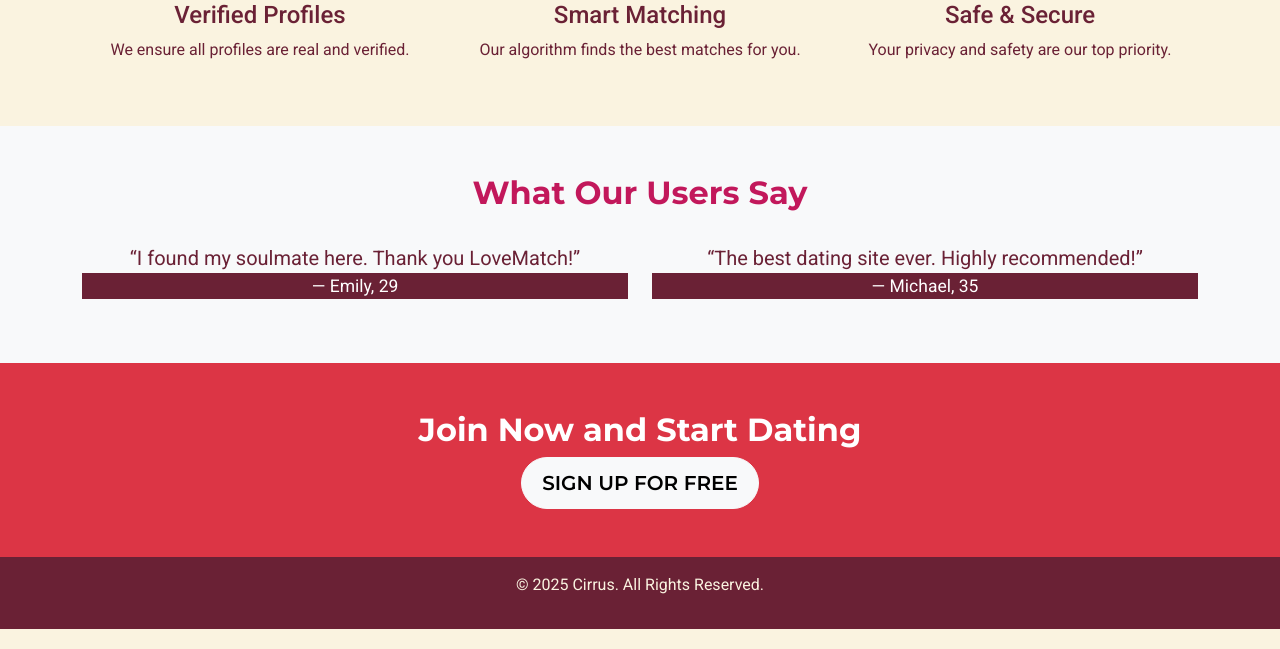
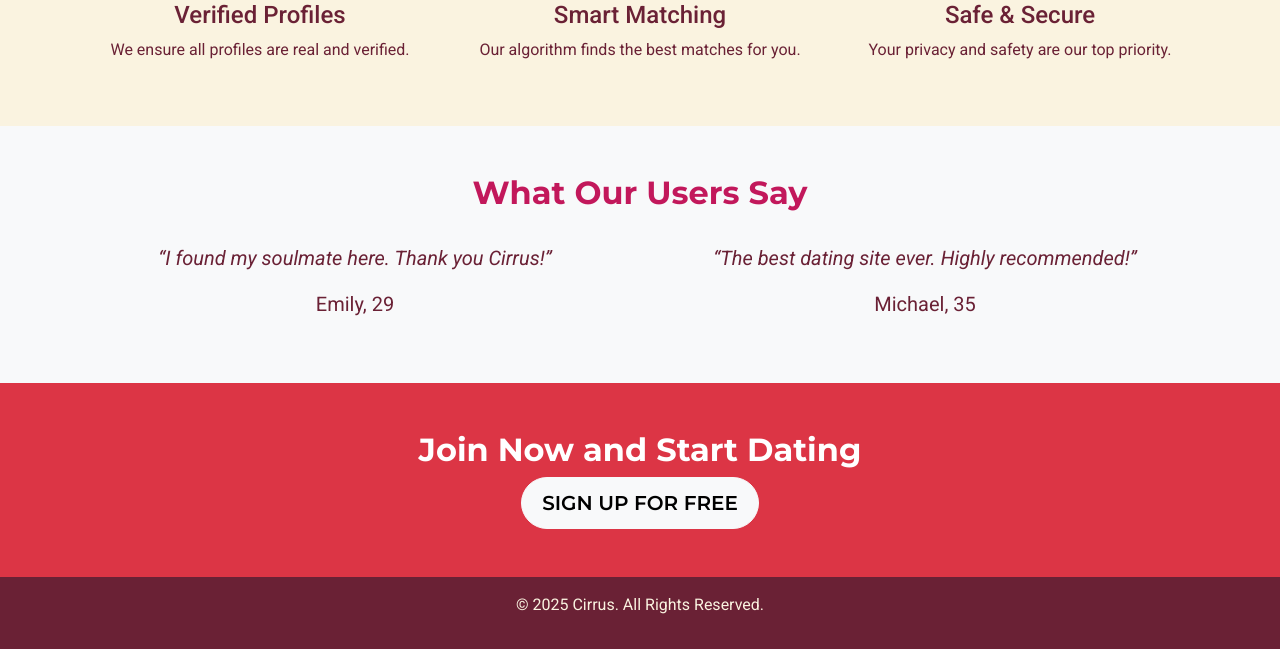
Before and after one commit to Loudotcom/love.exe, a Django app: page / in a window 1280 px wide. Shown: the part 769-1418 px from the top of the page. Run offline with Django 5.2, Linux system fonts and the light colour scheme; some libraries are stand-ins or nearby versions.

Commit message:
Adjust testimonial formatting, text on home.html

```diff
--- a/matching_project/templates/home.html
+++ b/matching_project/templates/home.html
@@ -90,14 +90,14 @@
         <div class="row mt-4">
             <div class="col-md-6">
                 <blockquote class="blockquote">
-                    <p>“I found my soulmate here. Thank you LoveMatch!”</p>
-                    <footer class="blockquote-footer text-white">Emily, 29</footer>
+                    <p><em>“I found my soulmate here. Thank you Cirrus!”</em></p>
+                    <p>Emily, 29</p>
                 </blockquote>
             </div>
             <div class="col-md-6">
                 <blockquote class="blockquote">
-                    <p>“The best dating site ever. Highly recommended!”</p>
-                    <footer class="blockquote-footer text-white">Michael, 35</footer>
+                    <p><em>“The best dating site ever. Highly recommended!”</em></p>
+                    <p>Michael, 35</p>
                 </blockquote>
             </div>
         </div>
```
